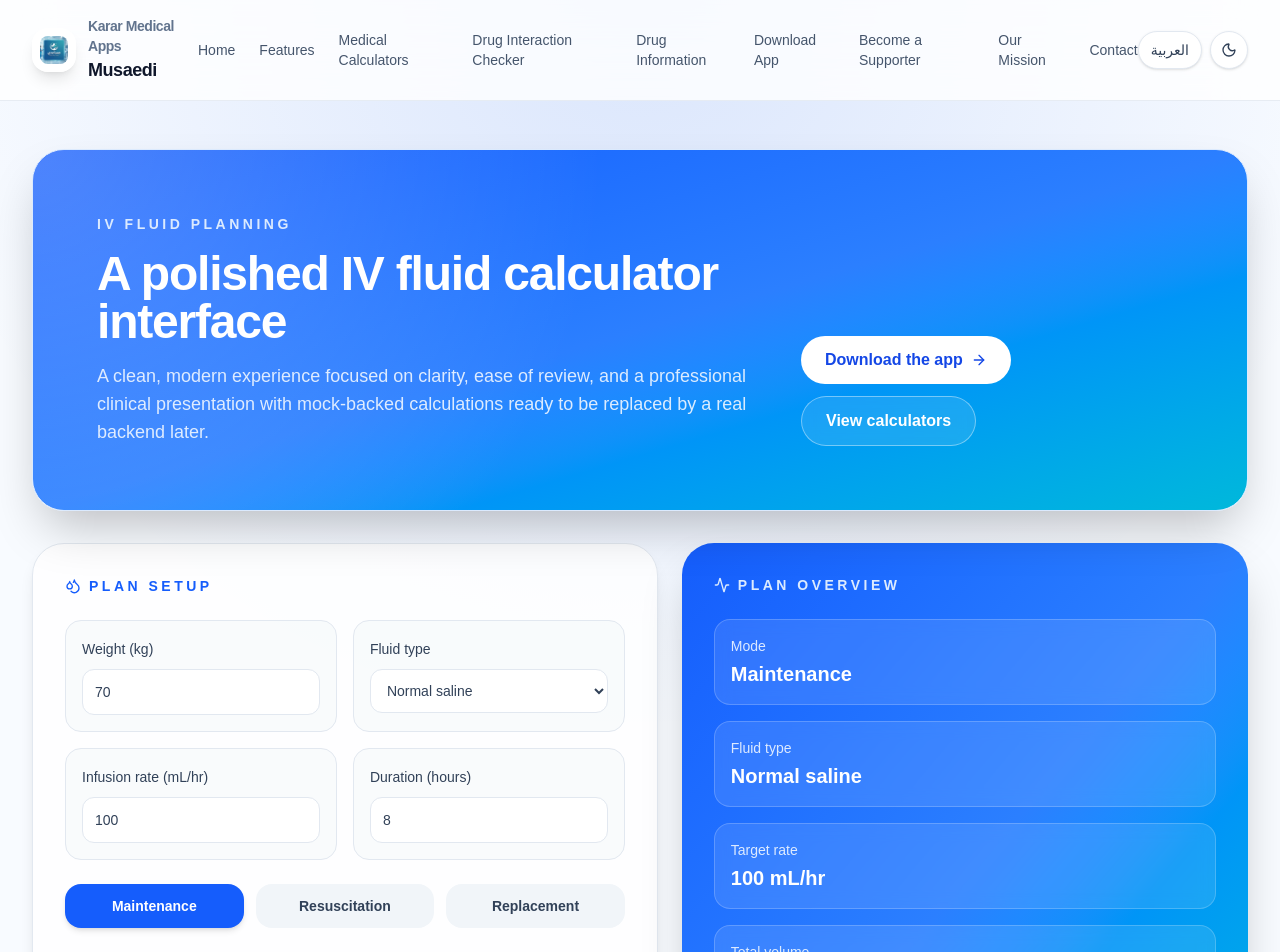
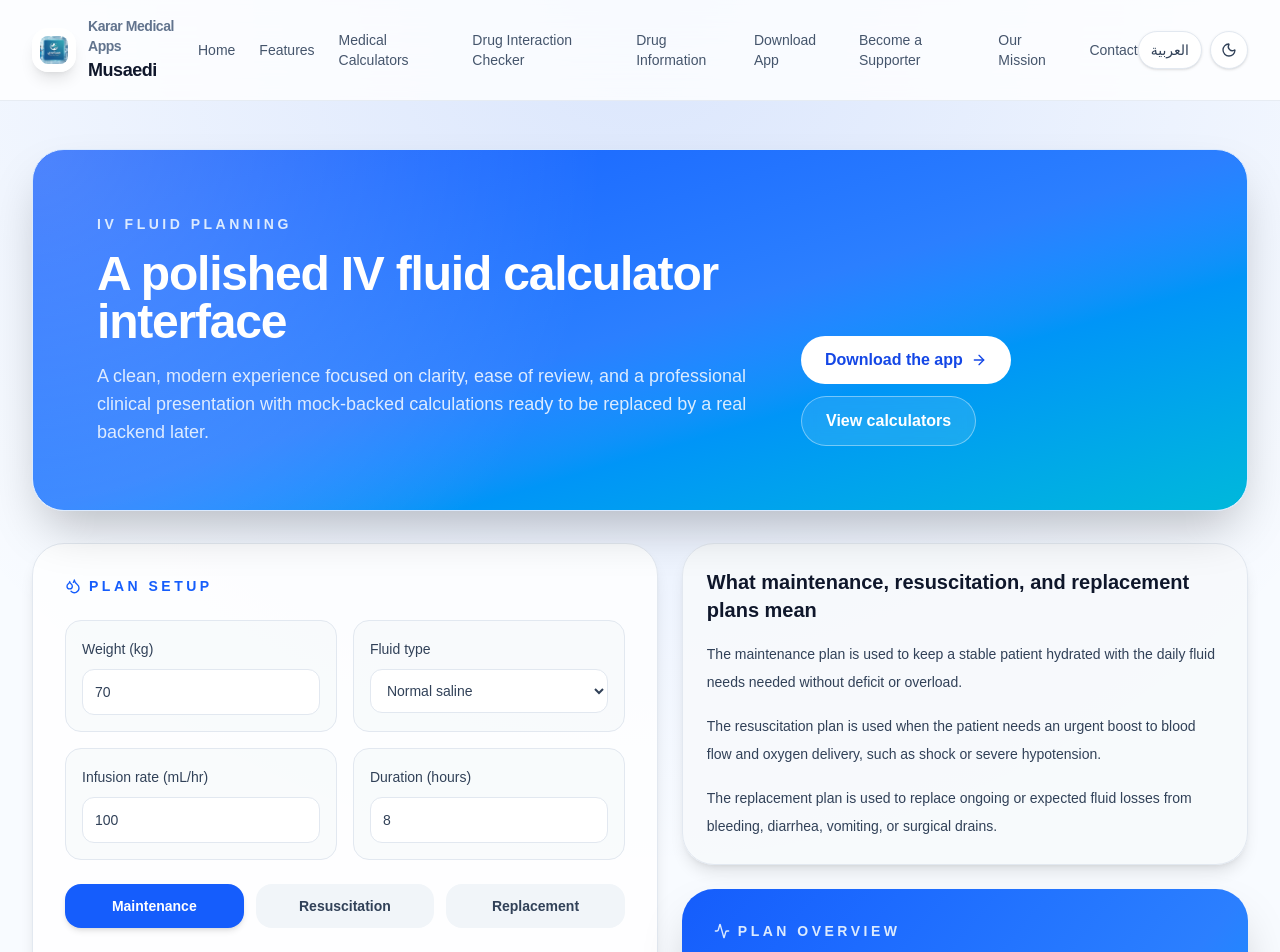
Before and after one commit to ninjaalassd-ai/musaedi-website, a Next.js app: page /iv-fluid-calculator in a window 1280 px wide. Shown: the top 952 px of the page. Built offline with nearby package versions, Linux system fonts and the light colour scheme.

Commit message:
Fix Google Analytics Measurement ID

```diff
--- a/app/iv-fluid-calculator/page.tsx
+++ b/app/iv-fluid-calculator/page.tsx
@@ -112,6 +112,29 @@ export default function IvFluidCalculatorPage() {
         </section>
 
         <div className="space-y-6">
+          <section className="rounded-[2rem] border border-slate-200 bg-slate-50/90 p-6 shadow-lg dark:border-slate-800 dark:bg-slate-950/80">
+            <h2 className="text-xl font-semibold text-slate-900 dark:text-white">
+              {isArabic ? "ما المقصود بخطط الصيانة، الإنعاش، والتعويض؟" : "What maintenance, resuscitation, and replacement plans mean"}
+            </h2>
+            <div className="mt-4 space-y-4 text-sm leading-7 text-slate-700 dark:text-slate-300">
+              <p>
+                {isArabic
+                  ? "الخطة الصيانة تُستخدم للحفاظ على السوائل والمحاليل لدى المريض المستقر، بهدف تلبية احتياجاته اليومية دون نقص أو زيادة."
+                  : "The maintenance plan is used to keep a stable patient hydrated with the daily fluid needs needed without deficit or overload."}
+              </p>
+              <p>
+                {isArabic
+                  ? "خطة الإنعاش تُستخدم عندما يحتاج المريض إلى تعزيز فوري لتدفق الدم والأكسجين، مثل حالات الصدمة أو انخفاض ضغط الدم الحاد."
+                  : "The resuscitation plan is used when the patient needs an urgent boost to blood flow and oxygen delivery, such as shock or severe hypotension."}
+              </p>
+              <p>
+                {isArabic
+                  ? "خطة التعويض تُستخدم لتعويض الخسائر السائلة المستمرة أو المتوقعة بسبب النزيف، الإسهال، القيء، أو الجراحات."
+                  : "The replacement plan is used to replace ongoing or expected fluid losses from bleeding, diarrhea, vomiting, or surgical drains."}
+              </p>
+            </div>
+          </section>
+
           <section className="rounded-[2rem] bg-gradient-to-br from-blue-600 via-blue-500 to-cyan-500 p-8 text-white shadow-2xl">
             <div className="flex items-center gap-2 text-sm font-semibold uppercase tracking-[0.25em] text-blue-100">
               <Activity className="h-4 w-4" />
--- a/app/page.tsx
+++ b/app/page.tsx
@@ -123,25 +123,6 @@ export default function Home() {
         </div>
       </section>
 
-      <section className="rounded-[2rem] border border-slate-200 bg-white/70 p-8 shadow-[0_20px_70px_-35px_rgba(15,23,42,0.35)] backdrop-blur-xl dark:border-slate-800 dark:bg-slate-900/70 sm:p-10">
-        <SectionHeading
-          eyebrow={locale === "ar" ? "ملاحظات المستخدمين" : "User feedback"}
-          title={locale === "ar" ? "موثوق به في الممارسة اليومية" : "Trusted in everyday practice"}
-          description={locale === "ar" ? "أطباء وصيادلة يقدرون الراحة والوضوح المتأصل في تجربة مساعدي." : "Healthcare professionals value the calm, polished experience Musaedi brings to day-to-day workflows."}
-          locale={locale}
-        />
-        <div className="mt-8 grid gap-6 lg:grid-cols-2">
-          {homeCopy.testimonials.map((testimonial) => (
-            <div key={testimonial.author.en} className="rounded-3xl border border-slate-200 bg-slate-50/80 p-6 dark:border-slate-800 dark:bg-slate-950/70">
-              <p className="text-lg leading-8 text-slate-700 dark:text-slate-300">“{t(testimonial.quote)}”</p>
-              <div className="mt-6">
-                <p className="font-semibold text-slate-900 dark:text-white">{t(testimonial.author)}</p>
-                <p className="text-sm text-slate-600 dark:text-slate-400">{t(testimonial.role)}</p>
-              </div>
-            </div>
-          ))}
-        </div>
-      </section>
 
       <section className="rounded-[2rem] border border-slate-200 bg-white/70 p-8 shadow-[0_20px_70px_-35px_rgba(15,23,42,0.35)] backdrop-blur-xl dark:border-slate-800 dark:bg-slate-900/70 sm:p-10">
         <SectionHeading
--- a/src/content/marketing.ts
+++ b/src/content/marketing.ts
@@ -12,7 +12,6 @@ export const homeCopy = {
     secondaryCta: { en: "Explore features", ar: "استكشف الميزات" },
   },
   stats: [
-    { value: "10k+", label: { en: "Trusted users", ar: "مستخدمون موثوقون" } },
     { value: "99.2%", label: { en: "Calculation accuracy", ar: "دقة الحسابات" } },
   ],
   features: [
```
